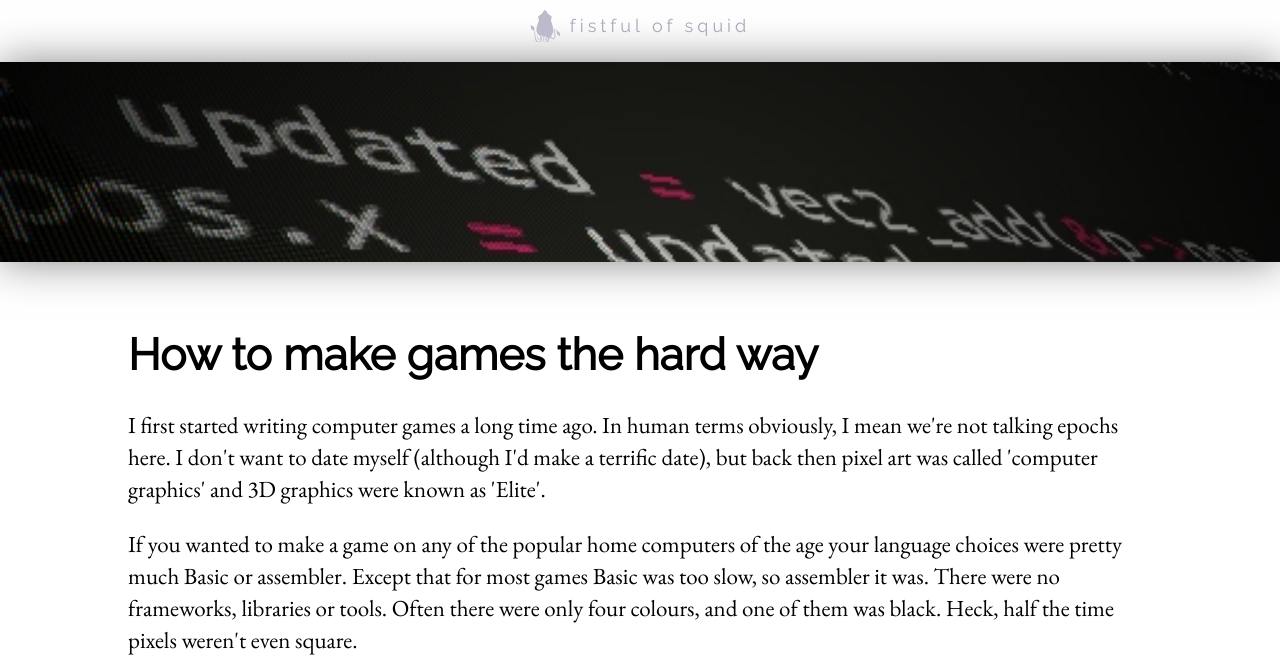
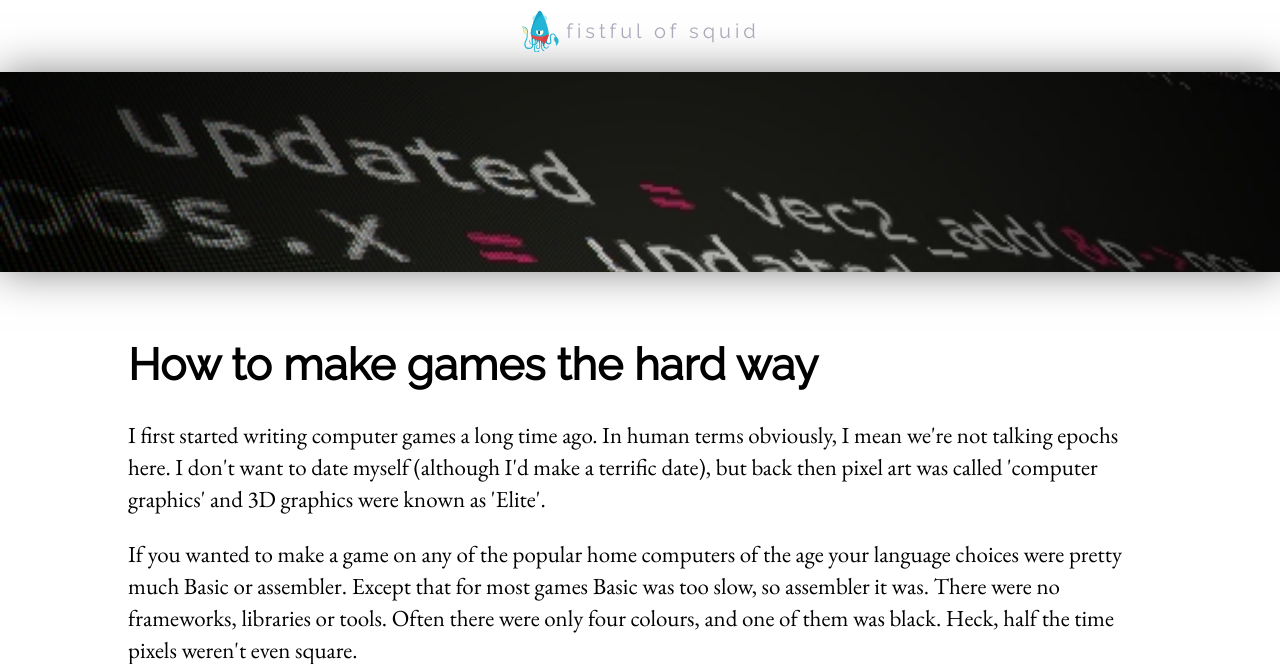
Before and after one commit to joeyspacerocks/joeyspacerocks.github.io, a PHP site: page /blog/how_to_make_games_the_hard_way.html in a window 1280 px wide. Shown: the top 664 px of the page. Run offline with PHP 8.4, Linux system fonts and the light colour scheme; some libraries are stand-ins or nearby versions.

Commit message:
Improved logo

```diff
--- a/blog/main.css
+++ b/blog/main.css
@@ -1,4 +1,3 @@
-@import url(http://fonts.googleapis.com/css?family=Lora);
 @import url(http://fonts.googleapis.com/css?family=EB+Garamond);
 
 body {
@@ -109,14 +108,14 @@ a {
 }
 
 .post-header a {
-    background-image: url('../logo-g.svg');
-    background-size: 30px;
+    background-image: url('../logo.svg');
+    background-size: 40px;
     background-repeat: no-repeat;
 
-    font-size: 18px;
     margin: 10px 0 20px 0;
-    padding: 0 0 0 40px;
+    padding: 0 0 0 46px;
     color: #aab;
+    line-height: 42px;
     display: inline-block;
 }
 
@@ -128,7 +127,6 @@ a {
     color: #000; /*668;*/
     font-size: 23px;
     padding-bottom: 40px;
-    font-family: 'Lora', serif;
     font-family: 'EB Garamond', serif;
     line-height: 32px;
 }
```
Also changed, not shown: logo-g.svg (deleted), logo-w.svg (deleted), logo.svg.
